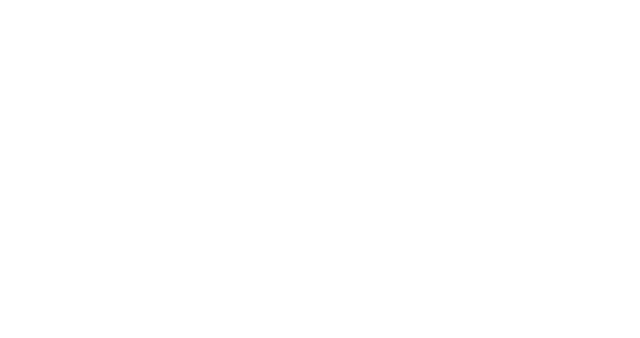
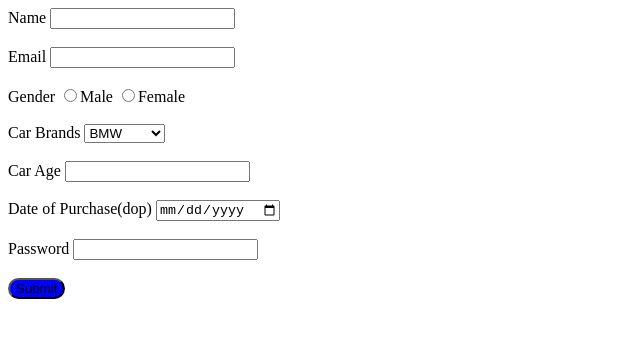
Before and after one commit to acciojob/car-insurance-form-Zuha-2109, a website: page main.html in a window 1280 px wide. Shown: the whole page, without its empty margins (0-640 px from the left). Drawn offline with Linux system fonts and the light colour scheme.

Commit message:
created a submission

```diff
--- a/main.html
+++ b/main.html
@@ -11,6 +11,48 @@
     <script type="text/javascript" src="./script.js">
 </script>
 
+	 <form method="post">
+        <label for="name">Name</label>
+        <input type="text" id="name" required>
+        <br>
+		 <br>
+        <label for="email">Email</label>
+        <input type="email" id="email" required>
+        <br>
+		 <br>
+        <label for="gender">Gender</label>
+        <input type="radio" id="gender" name="gender" required>Male
+        <input type="radio" id="gender" name="gender" required>Female
+        <br>
+		 <br>
+        <label for="cars">Car Brands</label>
+
+        <select id="cars" required>
+            <option name="cars">BMW</option>
+            <option name="cars"> Audi</option>
+            <option name="cars"> Mercedez</option>
+        </select>
+		 <br>
+		 <br>
+        <label for="carage">Car Age</label>
+        <input type="text" id="carage" required>
+        <br>
+		 <br>
+        <label for="dop">Date of Purchase(dop)</label>
+        <input type="date" id="dop" required>
+        <br>
+		 <br>
+        <label for="password">Password</label>
+        <input type="password" id="password" required>
+        <br>
+		 <br>
+
+
+        <button style="background-color:blue;Border-radius:20px;" type="submit">Submit</button>
+
+
+    </form>
+
 </body>
 
 </html>
```
